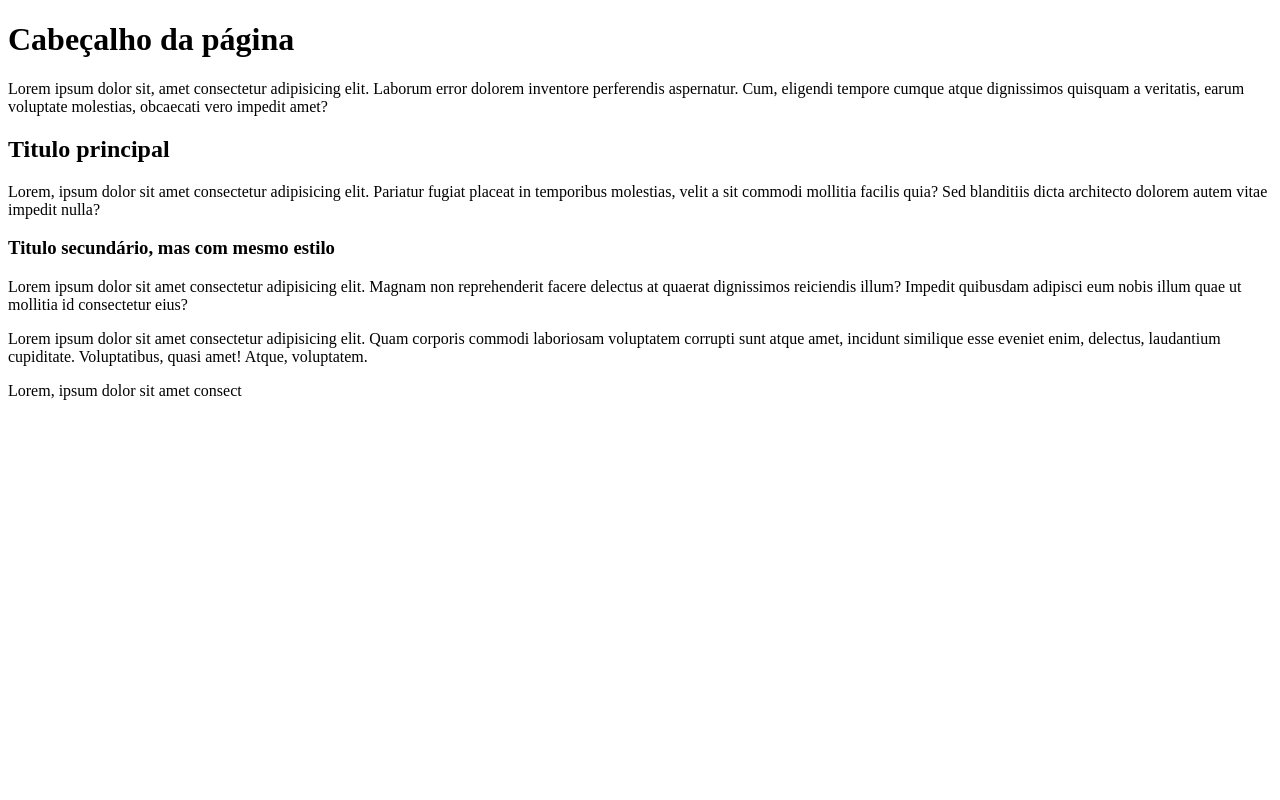
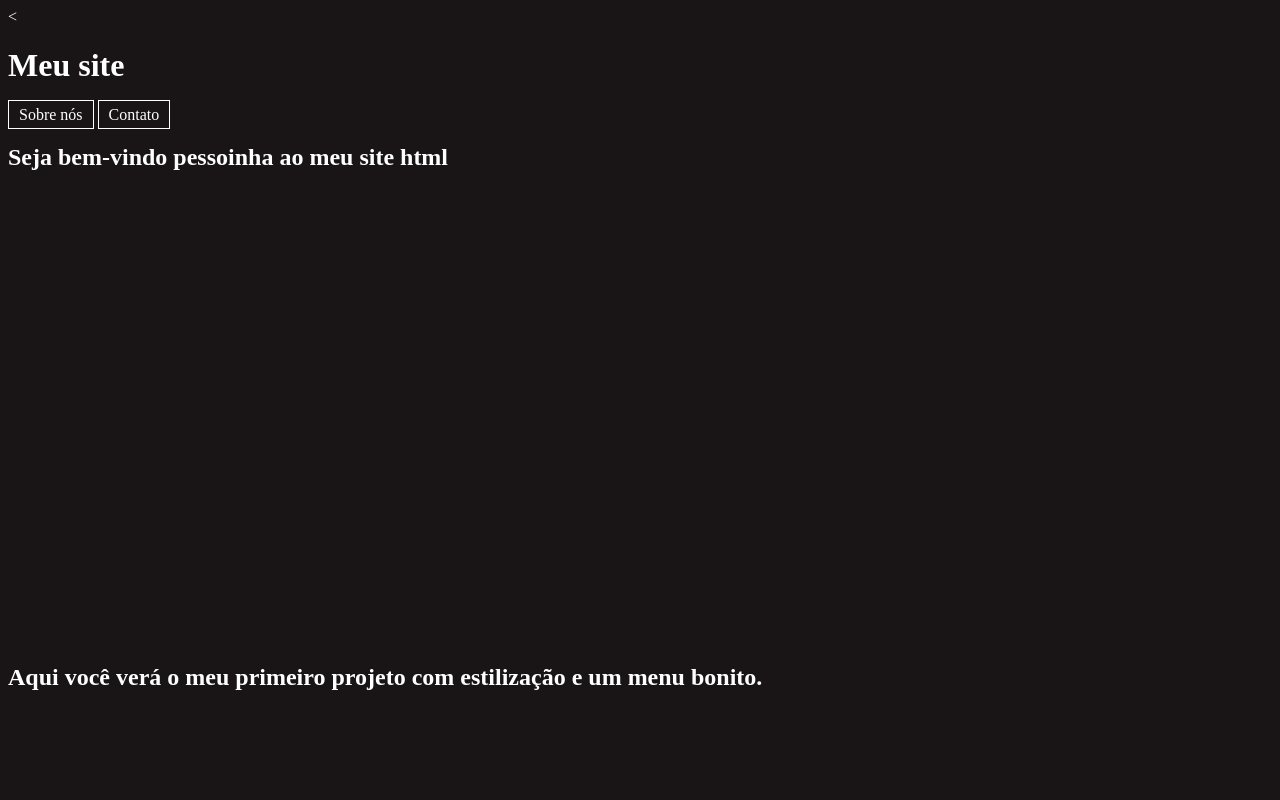
Before and after one commit to Rebecca-ADS/cursojs, a plain HTML site: page index.html in a window 1280 px wide. Shown: the top 800 px of the page. Drawn offline with Linux system fonts and the light colour scheme.

Commit message:
Add files via upload

```diff
--- /dev/null
+++ b/estilo.css
@@ -0,0 +1,45 @@
+:root {
+    --cor-preto: #191516;
+    --cor-branco: #ffffff;
+    --cor-vinho: #A60067;
+    --cor-azul-duvidoso: #6153CC;
+    --cor-azul-clarin: #e5f4e3;
+}
+
+body {
+    background-color: var(--cor-preto);
+    color: var(--cor-branco);
+}
+
+/*
+.item-menu {
+    color: var(--cor-vinho);
+}
+*/
+
+/*
+    :link
+    :active
+    :visited
+    :hover
+*/
+header nav a.item-menu {
+    color: var(--cor-branco);
+    text-decoration: none;
+    border: var(--cor-branco) 1px solid;
+    padding: 5px 10px;
+}
+
+header nav a.item-menu:hover {
+    background-color: var(--cor-branco);
+    color: var(--cor-preto);
+}
+
+header nav a.item-menu.item-ativo {
+    background-color: var(--cor-branco);
+    color: var(--cor-preto);
+}
+
+section {
+    min-height: 500px;
+}
--- a/index.html
+++ b/index.html
@@ -1,29 +1,42 @@
-<!DOCTYPE html>
-<html lang="pt-BR">
+<<!DOCTYPE html>
+<html>
     <head>
-        <meta charset="UTF-8" />
-        <meta name="viewport" content="width=device-width, initial-scale=1.0" />
-        <title>Document</title>
-        <Link href="estilo.css" rel="stylesheet"
+        <title>Meu site</title>
+        <meta charset="UTF-8"/>
+        <link rel="stylesheet" href="estilo.css">
+    </head>
+    <body>
+        <header>
+            <h1>Meu site</h1>
+            <nav>
+                <a id="menu-sobre" class="item-menu" href="#sobre-nos">Sobre nós</a>
+                <a id="menu-contato" class="item-menu" href="#contato">Contato</a>
+            </nav>
+        </header>
+        <section id="sobre-nos">
+            <h1>
+                Seja bem-vindo pessoinha ao meu site html
+            </h1>
+        </section>
+        <section id="contato">
+            <h2>
+                Aqui você verá o meu primeiro projeto com estilização e um menu bonito.
+            </h2>
+        </section>
+        <script type="text/javascript">
+            const menuSobre = document.getElementById('menu-sobre');
 
-     </head>
-    <body>
-        <h1>Cabeçalho da página</h1>
+            const menuContato = document.querySelector('#menu-contato');
 
-        <p>Lorem ipsum dolor sit, amet consectetur adipisicing elit. Laborum error dolorem inventore perferendis aspernatur. Cum, eligendi tempore cumque atque dignissimos quisquam a veritatis, earum voluptate molestias, obcaecati vero impedit amet?</p>
+            menuSobre.addEventListener('click', function() {
+                menuSobre.classList.toggle('item-ativo');
+            });
 
-        <h2 class="principal">Titulo principal</h2>
-        <p>Lorem, ipsum dolor sit amet consectetur adipisicing elit. Pariatur fugiat placeat in temporibus molestias, velit a sit commodi mollitia facilis quia? Sed blanditiis dicta architecto dolorem autem vitae impedit nulla?</p>
-
-        <h3 class="principal">Titulo secundário, mas com mesmo estilo</h3>
-        <p>Lorem ipsum dolor sit amet consectetur adipisicing elit. Magnam non reprehenderit facere delectus at quaerat dignissimos reiciendis illum? Impedit quibusdam adipisci eum nobis illum quae ut mollitia id consectetur eius?</p>
-
-        <p class="fonte30">Lorem ipsum dolor sit amet consectetur adipisicing elit. Quam corporis commodi laboriosam voluptatem corrupti sunt atque amet, incidunt similique esse eveniet enim, delectus, laudantium cupiditate. Voluptatibus, quasi amet! Atque, voluptatem.</p>
-
-        <p id="estilo-unico">Lorem, ipsum dolor sit amet consect
-
-
-
-
+            menuContato.addEventListener('click', function() {
+                menuContato.classList.toggle('item-ativo');
+            });
+            console.lo("Meu nome é Tafarel");
+        </script>
     </body>
 </html>
+<
```
Also changed, not shown: contato.html (added, +11 -0 lines), sobre-nos.html (added, +11 -0 lines), script.js (added).
